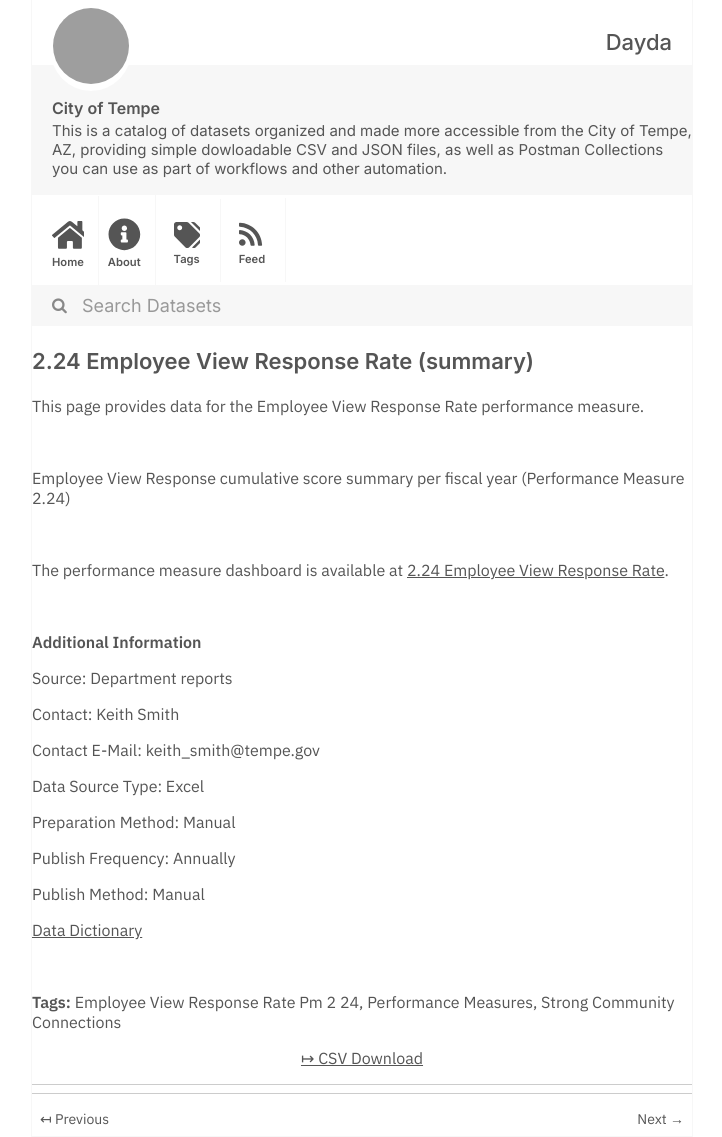
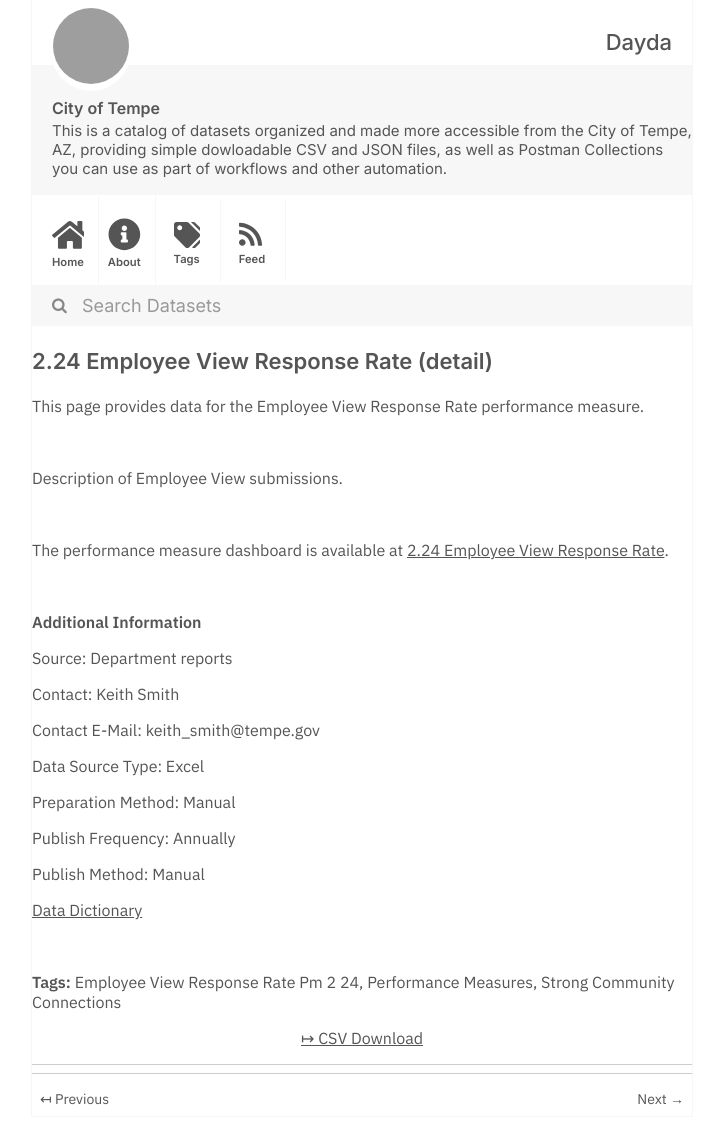
Before and after one commit to dayda-entities/city-of-tempe, a Jekyll site: the page built from _posts/2020-11-12-224-employee-view-response-rat.md, in a window 1280 px wide. Shown: the whole page, without its empty margins (278-1000 px from the left). Built offline with Jekyll 4.4.1, drawn with Linux system fonts in a browser that asks for light colours; grey boxes are pictures that could not be loaded.

Commit message:
Publish Data

```diff
--- a/_posts/2020-11-12-224-employee-view-response-rat.md
+++ b/_posts/2020-11-12-224-employee-view-response-rat.md
@@ -1,7 +1,7 @@
 ---
-title: 2.24 Employee View Response Rate (summary)
-created: '2020-11-12T12:21:22.555846'
-modified: '2020-11-12T12:21:22.555856'
+title: 2.24 Employee View Response Rate (detail)
+created: '2020-11-12T12:22:59.741142'
+modified: '2020-11-12T12:22:59.741153'
 state: active
 type: dataset
 tags:
@@ -10,9 +10,9 @@ tags:
   - Strong Community Connections
 groups:
   - Local Government
-csv_url: 'https://data.tempe.gov/datasets/ef37e8f79d1641398c5d89afadad2f23_0.csv'
+csv_url: 'https://data.tempe.gov/datasets/b19febe664e5477aa0a776d2f9ab44a9_0.csv'
 json_url: ''
 layout: post
 
 ---
-<p>This page provides data for the Employee View Response Rate performance measure.</p><p><br /></p><p>Employee View Response cumulative score summary per fiscal year (Performance Measure 2.24)</p><p><br /></p><p>The performance measure dashboard is available at <a href='https://strong-community-connections-tempegov.hub.arcgis.com/pages/employee-view-response-rate' rel='nofollow ugc' target='_blank'>2.24 Employee View Response Rate</a>.</p><p><br /></p><p><b>Additional Information</b></p><p>Source: Department reports</p><p>Contact: Keith Smith</p><p>Contact E-Mail: keith_smith@tempe.gov</p><p>Data Source Type: Excel</p><p>Preparation Method: Manual</p><p>Publish Frequency: Annually</p><p>Publish Method: Manual</p><p><a href='https://gis.tempe.gov/design/data-dictionary/2.24%20Employee%20View%20Response%20Rate%20(summary)/' rel='nofollow ugc' target='_blank'>Data Dictionary</a> </p><p><br /></p>
+<p>This page provides data for the Employee View Response Rate performance measure.</p><p><br /></p><p>Description of Employee View submissions.</p><p><br /></p><p>The performance measure dashboard is available at <a href='https://strong-community-connections-tempegov.hub.arcgis.com/pages/employee-view-response-rate' rel='nofollow ugc' target='_blank'>2.24 Employee View Response Rate</a>.</p><p><br /></p><p><b>Additional Information</b></p><p>Source: Department reports</p><p>Contact: Keith Smith</p><p>Contact E-Mail: keith_smith@tempe.gov</p><p>Data Source Type: Excel</p><p>Preparation Method: Manual</p><p>Publish Frequency: Annually</p><p>Publish Method: Manual</p><p><a href='https://gis.tempe.gov/design/data-dictionary/2.24%20Employee%20View%20Response%20Rate%20(detail)/' rel='nofollow ugc' target='_blank'>Data Dictionary</a> </p><p><br /></p>
```
